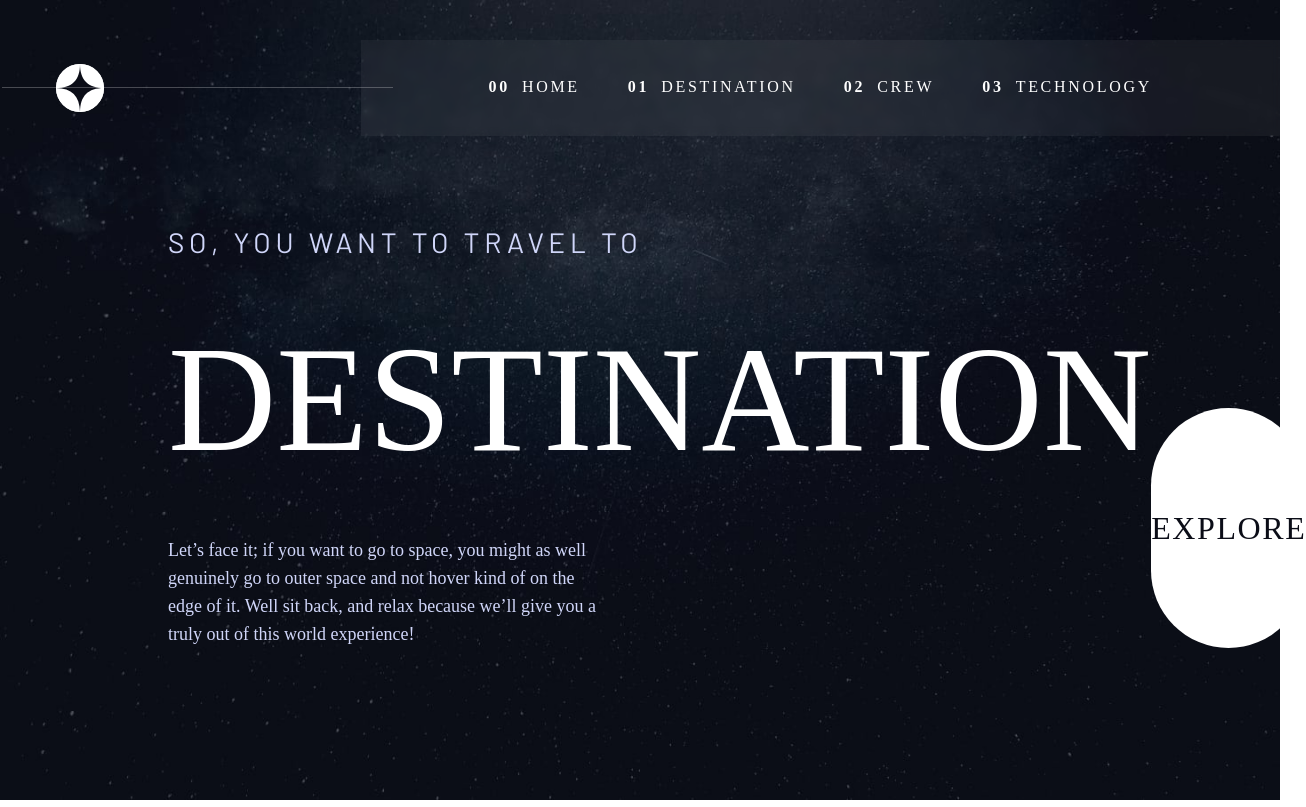
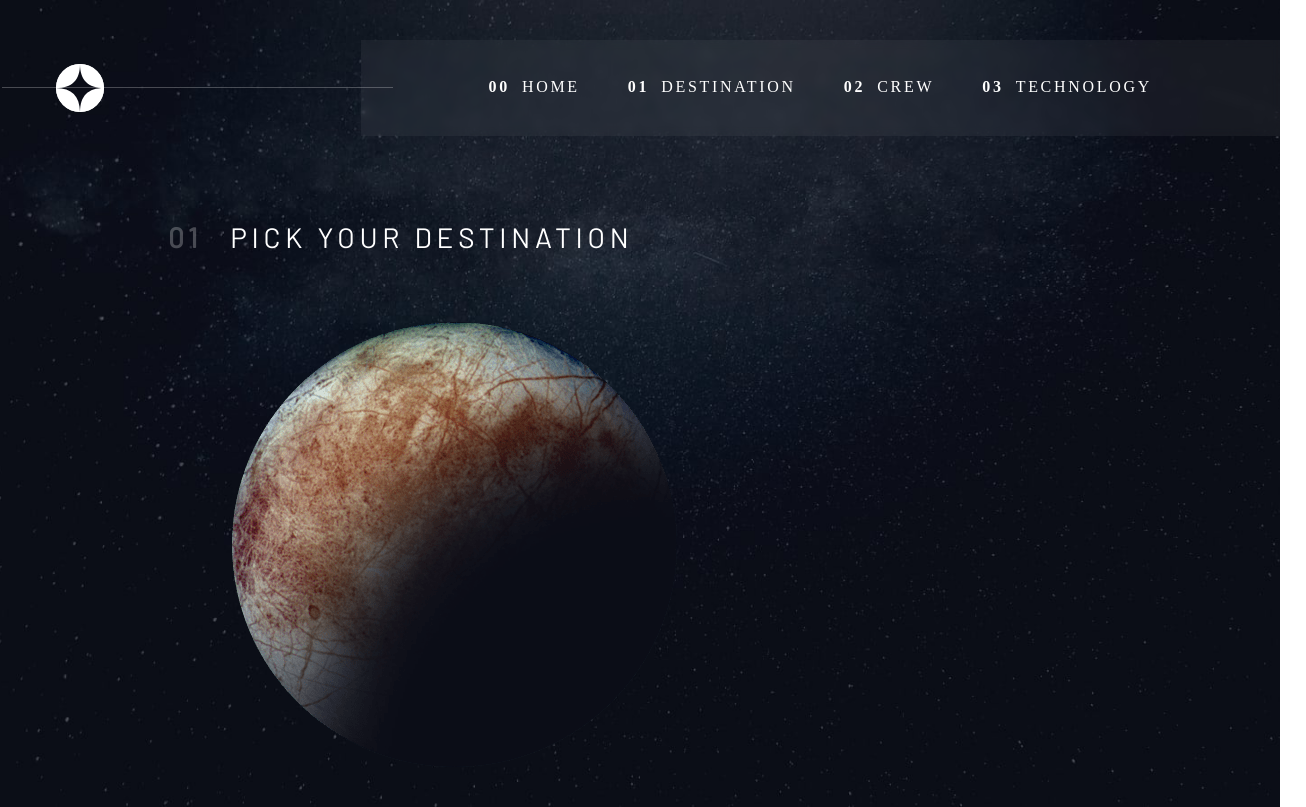
Before and after one commit to PCPbiscuit/Space-travel-ts, a Next.js app: page /destination/europa in a window 1280 px wide. Shown: the whole page, 1306 px wide, since content can reach past the window. Built offline with nearby package versions, Linux system fonts and the light colour scheme; a web font is replaced by a local one.

Commit message:
further integration of destination page.get static props and paths methods added for ssg

```diff
--- a/src/pages/destination/[planet].tsx
+++ b/src/pages/destination/[planet].tsx
@@ -1,22 +1,58 @@
-import type { NextPage } from 'next';
+import type { NextPage, GetStaticPaths, GetStaticProps } from 'next';
+import Image from 'next/image';
+import { http } from 'src/utils';
+import mars from 'public/mars.png';
+import moon from 'public/moon.png';
+import europa from 'public/europa.png';
+import titan from 'public/titan.png';
 
-const Destination: NextPage = () => {
+type Planet = {
+  name: string;
+  distance: string;
+  time: string;
+  info: string;
+};
+
+type Props = {
+  planet: Planet;
+  planets: Planet[];
+};
+
+const planetsPics = [
+  { name: 'moon', value: moon },
+  { name: 'mars', value: mars },
+  { name: 'europa', value: europa },
+  { name: 'titan', value: titan },
+];
+
+export const getStaticProps: GetStaticProps = async context => {
+  const planet = await http.get(`/destination/${context.params?.planet}`);
+  const planets = await http.get(`/destination`);
+  return {
+    props: { planet, planets },
+  };
+};
+export const getStaticPaths: GetStaticPaths = async () => {
+  const res = await http.get('/destination');
+  const paths = res.map((p: { id: number; name: string }) => ({
+    params: { planet: p.name },
+  }));
+  return {
+    paths: paths,
+    fallback: false,
+  };
+};
+
+const Destination: NextPage<Props> = props => {
+  const image = planetsPics.find(p => p.name == props.planet.name)?.value;
   return (
-    <div className="flex px-28 pb-28 self-end justify-between w-full">
-      <div className="flex flex-col space-y-6">
-        <h2 className="text-blue text-semi tracking-widest">
-          SO, YOU WANT TO TRAVEL TO
-        </h2>
-        <h1 className="text-largest text-white">DESTINATION</h1>
-        <p className="text-blue text-lg whitespace-pre-line">
-          {` Let’s face it; if you want to go to space, you might as well
-         genuinely go to outer space and not hover kind of on the
-         edge of it. Well sit back, and relax because we’ll give you a
-         truly out of this world experience!`}
-        </p>
+    <div className="flex flex-col px-28 pt-20 w-full space-y-16">
+      <div className="flex space-x-7 items-center text-semi text-white tracking-widest uppercase">
+        <h2 className="opacity-25 font-bold">01</h2>
+        <h2>Pick your destination</h2>
       </div>
-      <div className="w-60 h-60 rounded-full bg-white flex items-center tracking-wider justify-center text-center text-medium self-end cursor-pointer text-blue-dark ring-45 ring-transparent hover:ring-white/10 transition-all duration-200">
-        EXPLORE
+      <div className="flex items-center pl-16">
+        <Image alt="Celestial object" src={image || ''} />
       </div>
     </div>
   );
```
